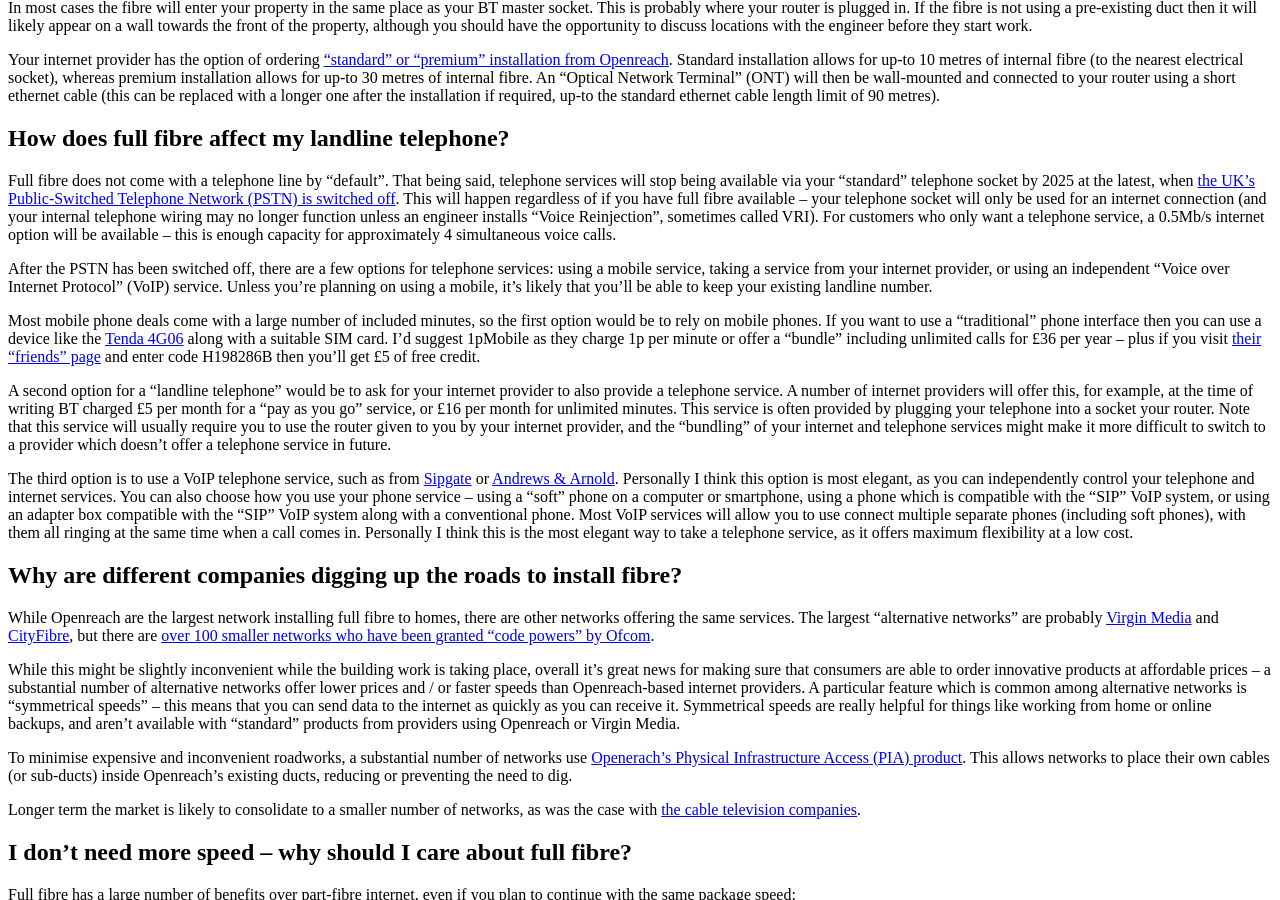
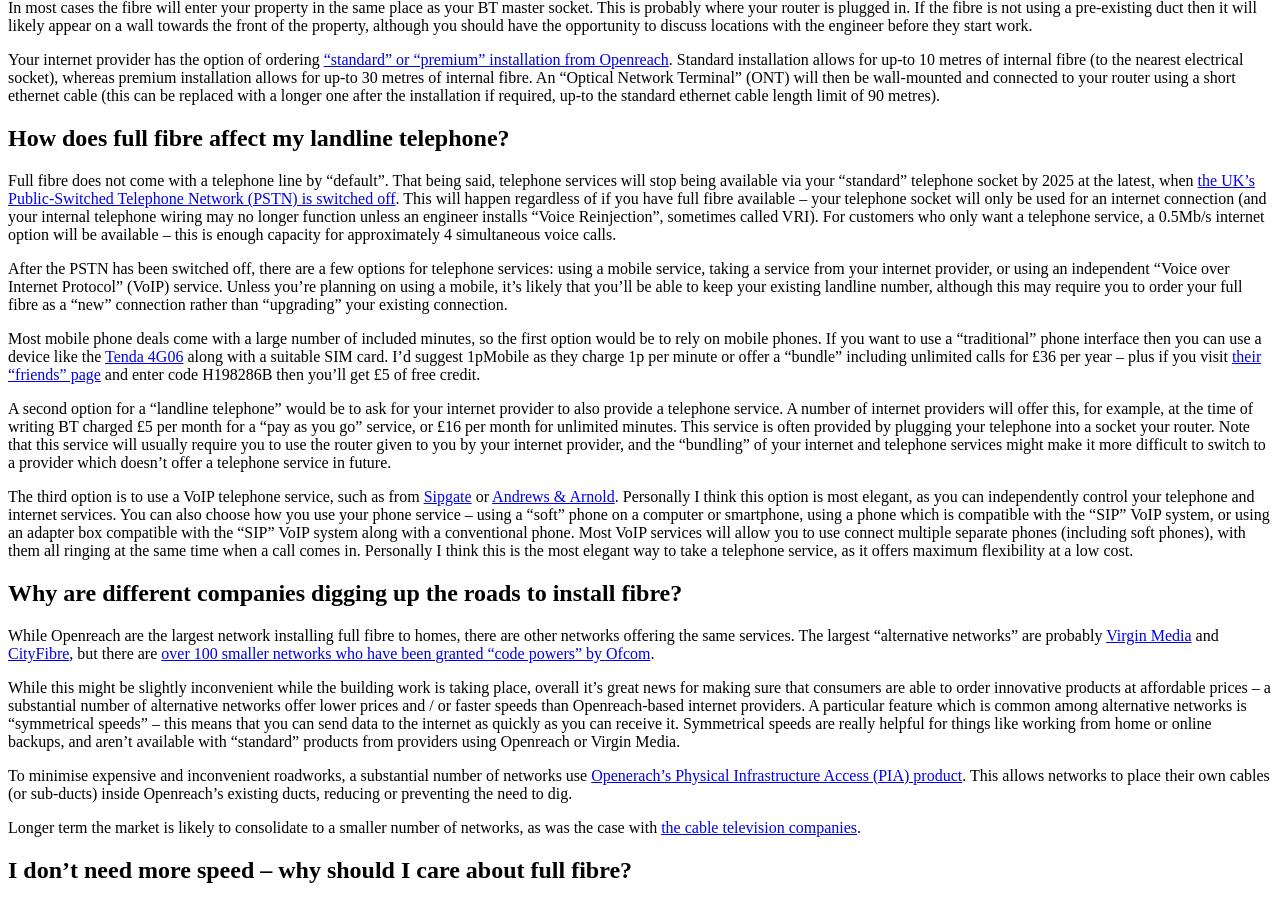
Before and after one commit to BenjaminEHowe/beh.uk, a Jekyll site: the page built from _posts/2022-07-01-full-fibre-faq.md, in a window 1280 px wide and 900 px high, scrolled down 1576 px. Built offline with Jekyll 4.4.1, drawn with Linux system fonts in a browser that asks for light colours.

Commit message:
Added comment about upgrades

```diff
--- a/_posts/2022-07-01-full-fibre-faq.md
+++ b/_posts/2022-07-01-full-fibre-faq.md
@@ -34,7 +34,7 @@
 
 Full fibre does not come with a telephone line by "default". That being said, telephone services will stop being available via your "standard" telephone socket by 2025 at the latest, when [the UK's Public-Switched Telephone Network (PSTN) is switched off](https://business.bt.com/why-choose-bt/insights/digital-transformation/uk-pstn-switch-off/). This will happen regardless of if you have full fibre available -- your telephone socket will only be used for an internet connection (and your internal telephone wiring may no longer function unless an engineer installs "Voice Reinjection", sometimes called VRI). For customers who only want a telephone service, a 0.5Mb/s internet option will be available -- this is enough capacity for approximately 4 simultaneous voice calls.
 
-After the PSTN has been switched off, there are a few options for telephone services: using a mobile service, taking a service from your internet provider, or using an independent "Voice over Internet Protocol" (VoIP) service. Unless you're planning on using a mobile, it's likely that you'll be able to keep your existing landline number.
+After the PSTN has been switched off, there are a few options for telephone services: using a mobile service, taking a service from your internet provider, or using an independent "Voice over Internet Protocol" (VoIP) service. Unless you're planning on using a mobile, it's likely that you'll be able to keep your existing landline number, although this may require you to order your full fibre as a "new" connection rather than "upgrading" your existing connection.
 
 Most mobile phone deals come with a large number of included minutes, so the first option would be to rely on mobile phones. If you want to use a "traditional" phone interface then you can use a device like the [Tenda 4G06](https://www.tendacn.com/product/4G06.html) along with a suitable SIM card. I'd suggest 1pMobile as they charge 1p per minute or offer a "bundle" including unlimited calls for £36 per year -- plus if you visit [their "friends" page](https://www.1pmobile.com/friends/) and enter code H198286B then you'll get £5 of free credit.
 
```
